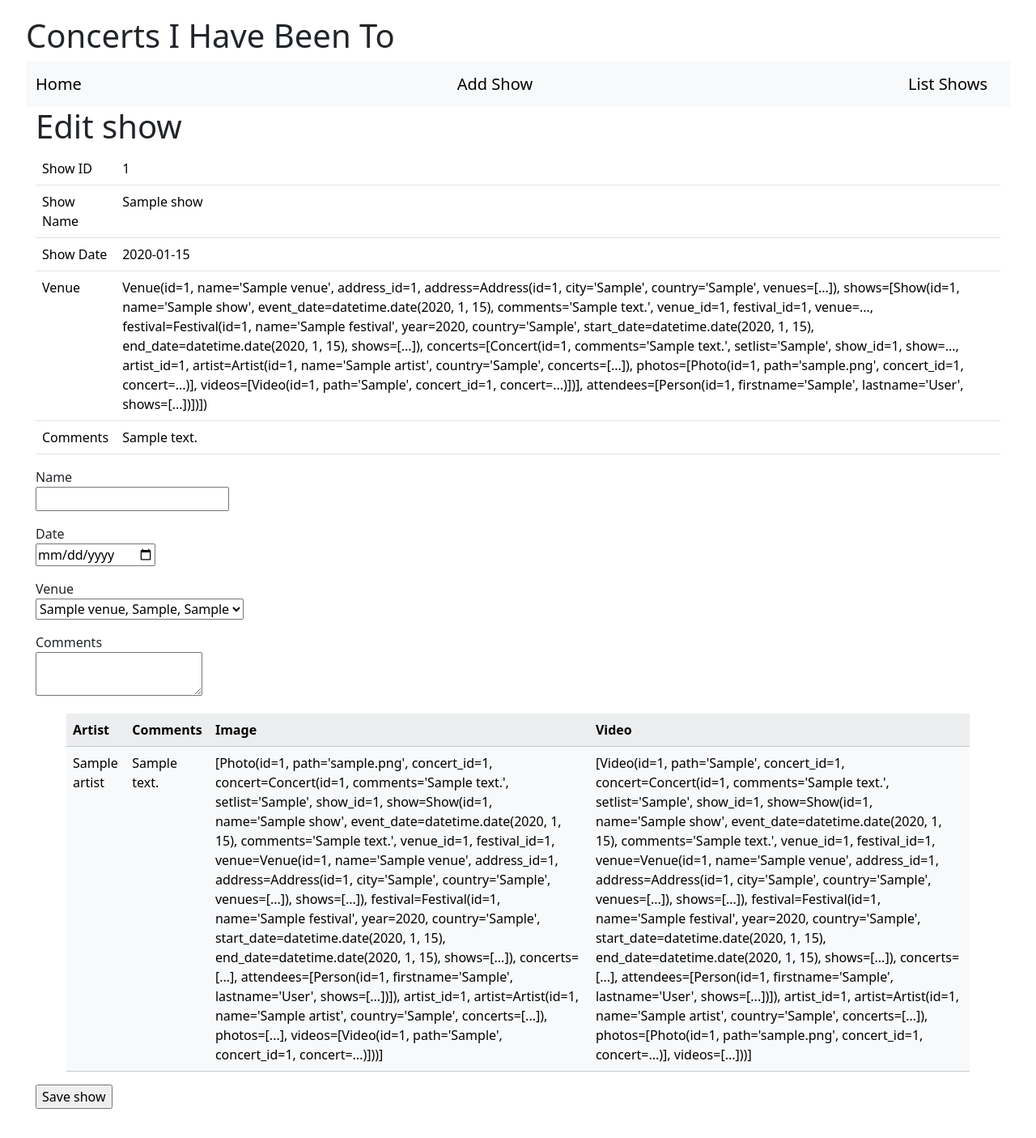
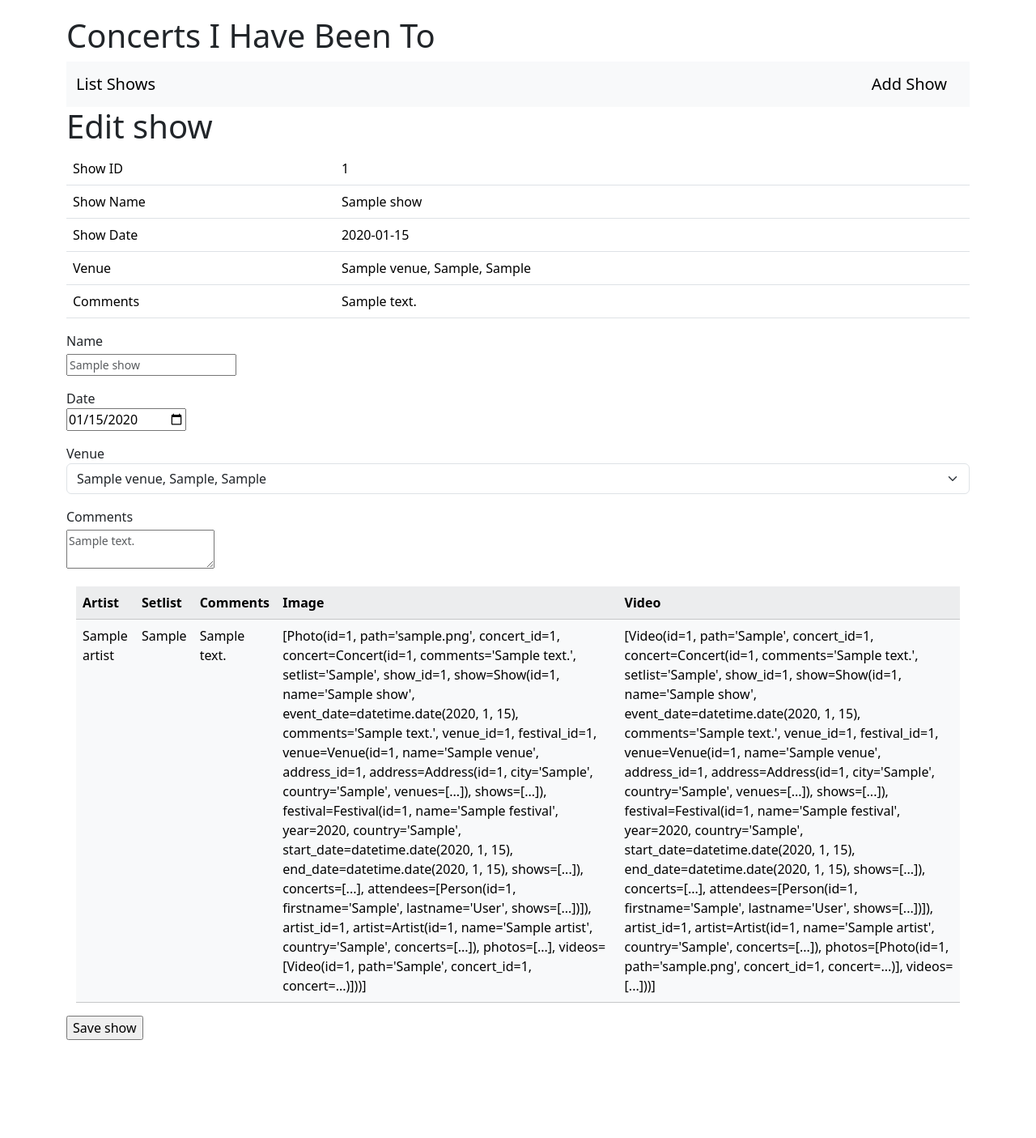
Before and after one commit to MathieuGood/concerts_db, a Flask app: page /show/1 in a window 1280 px wide. Shown: the whole page at 81% size. After the commit the page ends 1284 px from the top, so only its background shows below. Run offline with Flask 3, Linux system fonts and the light colour scheme; tables that the repository leaves empty hold one stand-in row (values such as "Sample post"); parts of the project's set-up code (start-up, migrations or seed data) failed here and were passed over.

Commit message:
Improving styling. Added links to each show in list_shows.html. Fields are now poulated with data from the opened show.

```diff
--- a/src/app/routes/show_routes.py
+++ b/src/app/routes/show_routes.py
@@ -41,14 +41,15 @@ def register_routes(app, db):
             f"{venue.name}, {venue.address.city}, {venue.address.country}"
             for venue in venue_repository.get_all()
         ]
-        show_obj = {
-            "name": show.name,
-            "event_date": show.event_date,
-            "venue": f"{show.venue.name}, {show.venue.address.city}, {show.venue.address.country}",
-            "comments": show.comments,
-        }
 
         form = ShowForm(venues=venues)
+
+
+        form.name.data = show.name
+        form.event_date.data = show.event_date
+        form.venue.data = f"{show.venue.name}, {show.venue.address.city}, {show.venue.address.country}"
+        form.comments.data = show.comments
+
         return render_template(
             "edit_show.html",
             title="Create a new show right now",
--- a/src/app/templates/base_template.html
+++ b/src/app/templates/base_template.html
@@ -4,28 +4,35 @@
 <!DOCTYPE html>
 <html lang="en">
 {% block head %}
+
 <head>
   <meta charset="UTF-8" />
+  <meta name="viewport" content="width=device-width, initial-scale=1.0">
+  <link rel="stylesheet" href="{{ url_for('static', filename='styles.css') }}" />
+  <link href="https://cdn.jsdelivr.net/npm/bootstrap@5.3.3/dist/css/bootstrap.min.css" rel="stylesheet"
+    integrity="sha384-QWTKZyjpPEjISv5WaRU9OFeRpok6YctnYmDr5pNlyT2bRjXh0JMhjY6hW+ALEwIH" crossorigin="anonymous" />
+  <script src="https://cdn.jsdelivr.net/npm/bootstrap@5.3.3/dist/js/bootstrap.bundle.min.js"
+    integrity="sha384-YvpcrYf0tY3lHB60NNkmXc5s9fDVZLESaAA55NDzOxhy9GkcIdslK1eN7N6jIeHz"
+    crossorigin="anonymous"></script>
   <title>Concerts I Have Been To</title>
-
-      <link rel="stylesheet" href="{{ url_for('static', filename='styles.css') }}" />
-      <link href="https://cdn.jsdelivr.net/npm/bootstrap@5.3.3/dist/css/bootstrap.min.css" rel="stylesheet" integrity="sha384-QWTKZyjpPEjISv5WaRU9OFeRpok6YctnYmDr5pNlyT2bRjXh0JMhjY6hW+ALEwIH" crossorigin="anonymous" />
-      <script src="https://cdn.jsdelivr.net/npm/bootstrap@5.3.3/dist/js/bootstrap.bundle.min.js" integrity="sha384-YvpcrYf0tY3lHB60NNkmXc5s9fDVZLESaAA55NDzOxhy9GkcIdslK1eN7N6jIeHz" crossorigin="anonymous"></script>
 </head>
 {% endblock %}
 
 <body>
-    <div class="container-fluid">
+  <div class="container">
     <h1>Concerts I Have Been To</h1>
     <nav class="navbar navbar-expand-lg navbar-light bg-light">
       <div class="container-fluid">
-          <a class="navbar-brand" href="">Home</a>
-          <a class="navbar-brand" href="">Add Show</a>
-          <a class="navbar-brand" href="">List Shows</a>
+        <a class="navbar-brand" href="/">List Shows</a>
+        <a class="navbar-brand" href="/show/">Add Show</a>
+
       </div>
     </nav>
+  </div>
+  <div class="container">
     {% block content %}
     {% endblock %}
   </div>
 </body>
+
 </html>
--- a/src/app/templates/edit_show.html
+++ b/src/app/templates/edit_show.html
@@ -1,12 +1,10 @@
 <!-- Include base_template.html template -->
-
 {% extends 'base_template.html' %}
 {% block head %}
 {{ super() }}
 {% endblock %}
 
 {% block content %}
-  <div class="container-fluid">
 <h1>Edit show</h1>
 
 <form action="" method="POST" novalidate>
@@ -25,7 +23,8 @@
     </tr>
     <tr>
       <td>Venue</td>
-          <td>{{ show.venue }}</td>
+      <td>{{ show.venue.name if show.venue else '' }}, {{ show.venue.address.city if show.venue else '' }}, {{
+        show.venue.address.country if show.venue else '' }}</td>
     </tr>
     <tr>
       <td>Comments</td>
@@ -37,25 +36,26 @@
   {{ form.hidden_tag() }}
   <p>
     {{ form.name.label }}<br />
-        {{ form.name() }}
+    {{ form.name(class="form-text") }}
   </p>
   <p>
     {{ form.event_date.label }}<br />
-        {{ form.event_date() }}
+    {{ form.event_date(class="") }}
   </p>
   <p>
     {{ form.venue.label }}<br />
-        {{ form.venue() }}
+    {{ form.venue(class="form-select") }}
   </p>
   <p>
     {{ form.comments.label }}<br />
-        {{ form.comments() }}
+    {{ form.comments(class="form-text") }}
   </p>
 
   <div class="container">
     <table class="table table-striped table-light table-responsive border-1">
       <tr>
         <th>Artist</th>
+        <th>Setlist</th>
         <th>Comments</th>
         <th>Image</th>
         <th>Video</th>
@@ -64,6 +64,7 @@
       {% for concert in show.concerts %}
       <tr>
         <td>{{ concert.artist.name }}</td>
+        <td>{{ concert.setlist }}</td>
         <td>{{ concert.comments }}</td>
         <td>{{ concert.photos }}</td>
         <td>{{ concert.videos }}</td>
```
Also changed, not shown: src/app/templates/list_shows.html (+6 -3 lines). Lines whose indentation alone changed are shown as unchanged.
